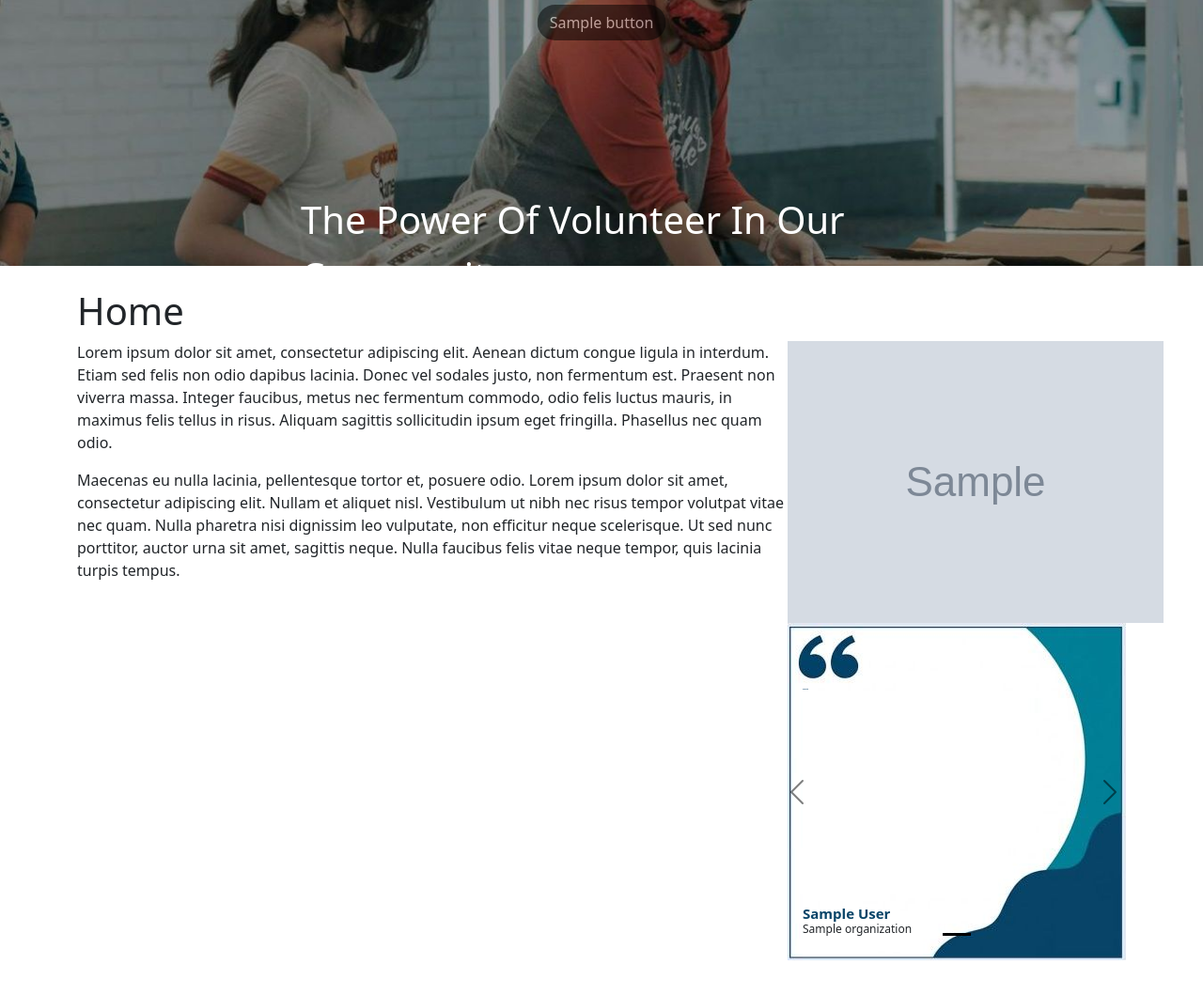
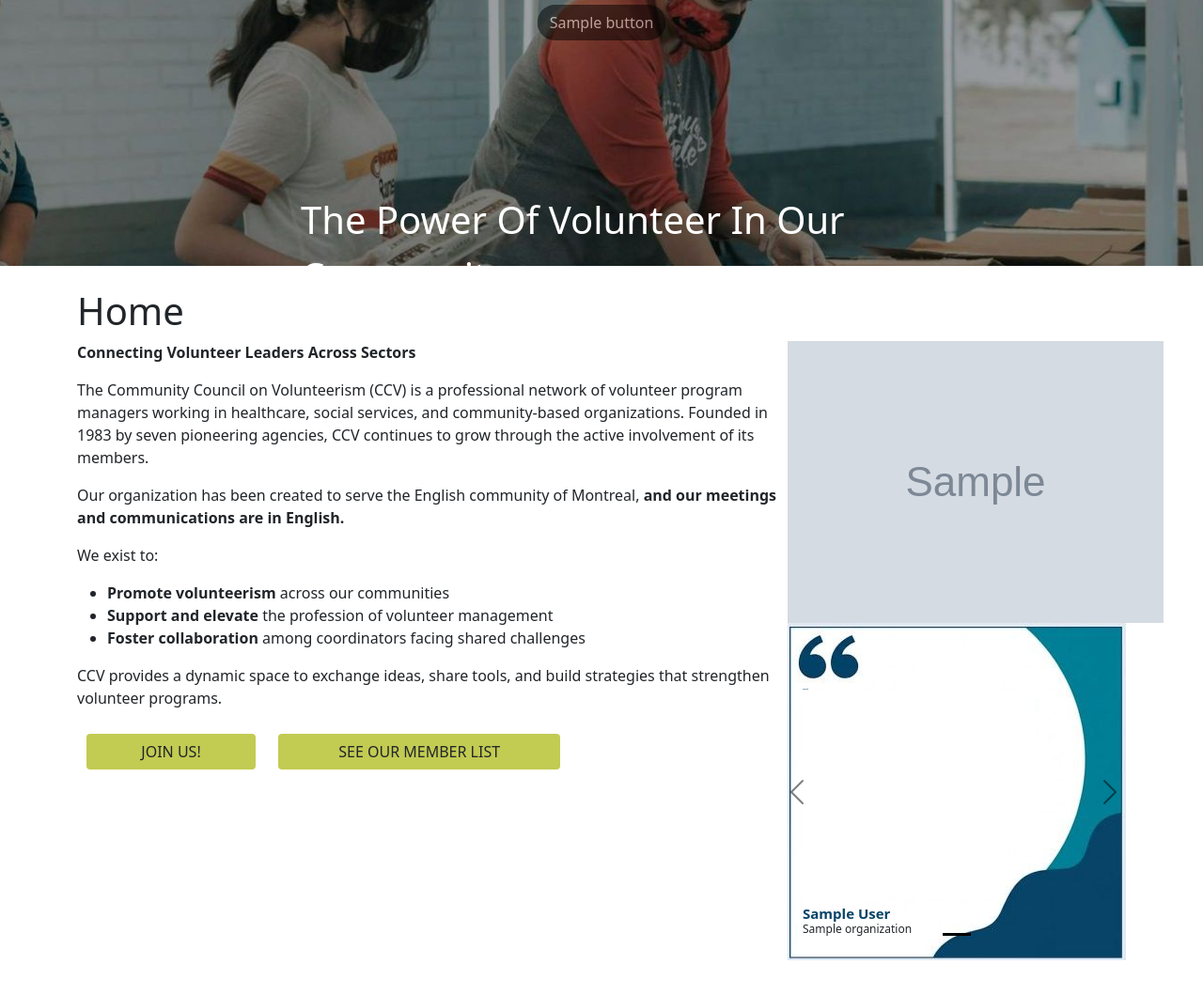
Before and after one commit to albitmotion/ccvmontreal, a Python web app: template templates/general/index.html in a window 1280 px wide. Shown: the part 96-1155 px from the top of the page at 94% size. Run offline with Jinja, Linux system fonts and the light colour scheme; the template is opened without the code that fills it: most values are stand-ins (such as "Sample title", 1, 10 or a date in 2020); grey boxes marked "Sample" are stand-in pictures.

Commit message:
update text front

```diff
--- a/templates/general/index.html
+++ b/templates/general/index.html
@@ -10,15 +10,59 @@
   {% endif %}
     <div>
       <span lang="en">
-        <p>Lorem ipsum dolor sit amet, consectetur adipiscing elit. Aenean dictum congue ligula in interdum. Etiam sed felis non odio dapibus lacinia. Donec vel sodales justo, non fermentum est. Praesent non viverra massa. Integer faucibus, metus nec fermentum commodo, odio felis luctus mauris, in maximus felis tellus in risus. Aliquam sagittis sollicitudin ipsum eget fringilla. Phasellus nec quam odio.</p>
+<p><strong>Connecting Volunteer Leaders Across Sectors</strong></p>
 
-        <p>Maecenas eu nulla lacinia, pellentesque tortor et, posuere odio. Lorem ipsum dolor sit amet, consectetur adipiscing elit. Nullam et aliquet nisl. Vestibulum ut nibh nec risus tempor volutpat vitae nec quam. Nulla pharetra nisi dignissim leo vulputate, non efficitur neque scelerisque. Ut sed nunc porttitor, auctor urna sit amet, sagittis neque. Nulla faucibus felis vitae neque tempor, quis lacinia turpis tempus.</p>
-      </span>
-      <span lang="fr">
-        <p>French Lorem ipsum dolor sit amet, consectetur adipiscing elit. Aenean dictum congue ligula in interdum. Etiam sed felis non odio dapibus lacinia. Donec vel sodales justo, non fermentum est. Praesent non viverra massa. Integer faucibus, metus nec fermentum commodo, odio felis luctus mauris, in maximus felis tellus in risus. Aliquam sagittis sollicitudin ipsum eget fringilla. Phasellus nec quam odio.</p>
+<p>The Community Council on Volunteerism (CCV) is a professional network of volunteer program managers working in healthcare, social services, and community-based organizations. Founded in 1983 by seven pioneering agencies, CCV continues to grow through the active involvement of its members.</p>
 
-        <p>Maecenas eu nulla lacinia, pellentesque tortor et, posuere odio. Lorem ipsum dolor sit amet, consectetur adipiscing elit. Nullam et aliquet nisl. Vestibulum ut nibh nec risus tempor volutpat vitae nec quam. Nulla pharetra nisi dignissim leo vulputate, non efficitur neque scelerisque. Ut sed nunc porttitor, auctor urna sit amet, sagittis neque. Nulla faucibus felis vitae neque tempor, quis lacinia turpis tempus.</p>
-      </span>
+<p>Our organization has been created to serve the English community of Montreal, <strong>and our meetings and communications are in English.</strong></p>
+
+<p>We exist to:</p>
+
+<ul>
+<li><strong>Promote volunteerism</strong> across our communities</li>
+<li><strong>Support and elevate</strong> the profession of volunteer management</li>
+<li><strong>Foster collaboration</strong> among coordinators facing shared challenges</li>
+</ul>
+
+<p>CCV provides a dynamic space to exchange ideas, share tools, and build strategies that strengthen volunteer programs.</p>
+
+
+<a class="btn becomeMember" lang="en" href="{{ url_for('become_member') }}" id="becomeMember" role="button">
+  <span>JOIN US!</span>
+</a>
+
+<a class="btn becomeMember" href="{{ url_for('member_directory') }}" id="memberDirectory" style="width:300px" role="button">
+  <span>SEE OUR MEMBER LIST</span>
+</a>
+</span>
+
+
+<span lang="fr">
+
+<p><strong>Relier les leaders du bénévolat à travers les secteurs</strong></p>
+<p>Le Community Council on Volunteerism (CCV) est un réseau professionnel réunissant des gestionnaires de programmes de bénévolat œuvrant dans les domaines de la santé, des services sociaux et des organismes communautaires. Fondé en 1983 par sept agences pionnières, le CCV continue de croître grâce à l’engagement actif de ses membres.</p>
+
+<p>Notre organisation a été créée pour servir la communauté anglophone de Montréal, <strong>et nos réunions ainsi que nos communications se déroulent en anglais.</strong></p>
+
+<p>Nous existons pour:</p>
+
+<ul>
+  <li><strong>Promouvoir le bénévolat</strong> au sein de nos communautés</li>
+  <li><strong>Soutenir et valoriser</strong> la profession de gestion du bénévolat</li>
+  <li><strong>Favoriser la collaboration</strong> entre les coordonnateurs confrontés à des défis communs</li>
+</ul>
+
+<p>Le CCV offre un espace dynamique pour échanger des idées, partager des outils et élaborer des stratégies visant à renforcer les programmes de bénévolat.</p>
+
+<a class="btn becomeMember" lang="fr" href="{{ url_for('become_member') }}" id="becomeMember" role="button">
+  <span >REJOIGNEZ-NOUS!</span>
+</a>
+
+<a class="btn becomeMember" href="{{ url_for('member_directory') }}" id="memberDirectory" style="width:300px" role="button">
+  <span >VOIR NOS MEMBRES</span>
+</a>
+
+</span>
     </div>
       {% if banner or quotes %}
         <div>
```
